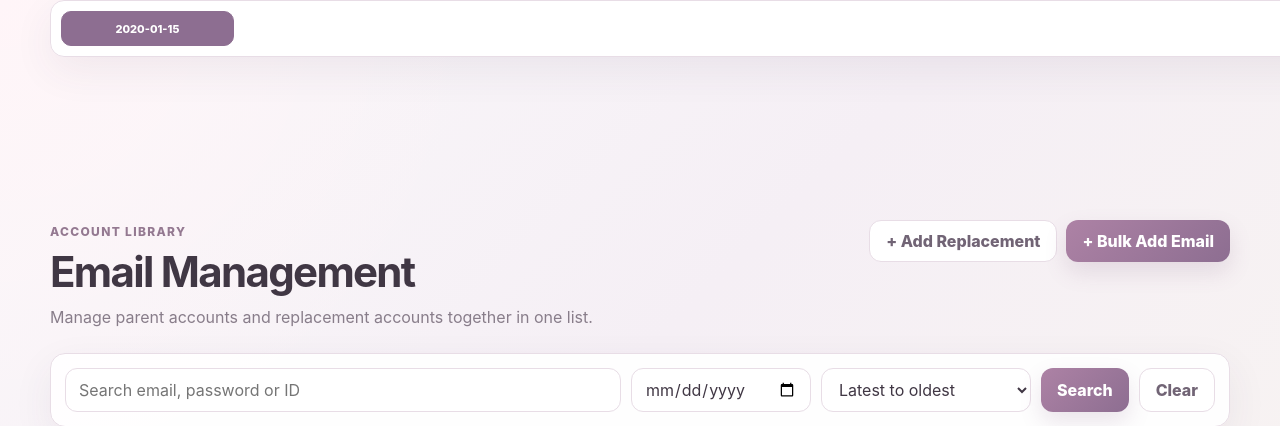
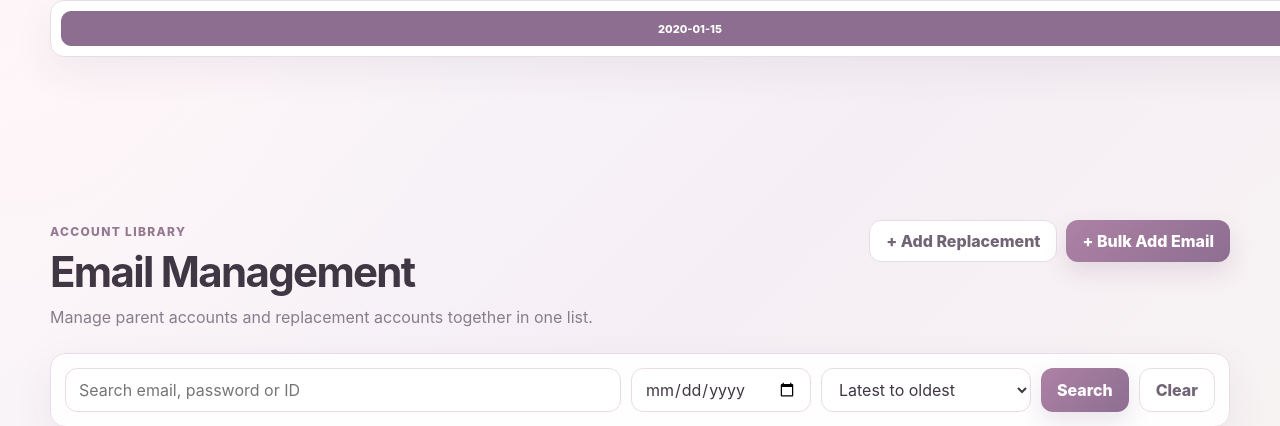
Before and after one commit to moviemembership/amazing, a Flask app: template telegram-flask-bot/templates/email_list.html in a window 1280 px wide. Shown: the top 426 px of the page. Run offline with Flask 3, Linux system fonts and the light colour scheme; the template is opened without the code that fills it: most values are stand-ins (such as "Sample title", 1, 10 or a date in 2020); parts of the project's set-up code (start-up, migrations or seed data) failed here and were passed over; some libraries are stand-ins or nearby versions.

Commit message:
Change grid layout to use auto-fit for columns

```diff
--- a/telegram-flask-bot/static/css/admin.css
+++ b/telegram-flask-bot/static/css/admin.css
@@ -449,7 +449,7 @@ th {
 
     display: grid;
     grid-template-columns:
-        repeat(7, minmax(0, 1fr));
+        repeat(auto-fit, minmax(120px, 1fr));
 
     gap: 8px;
 
```
